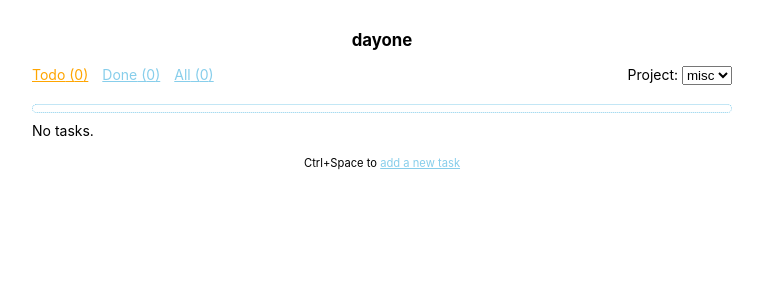
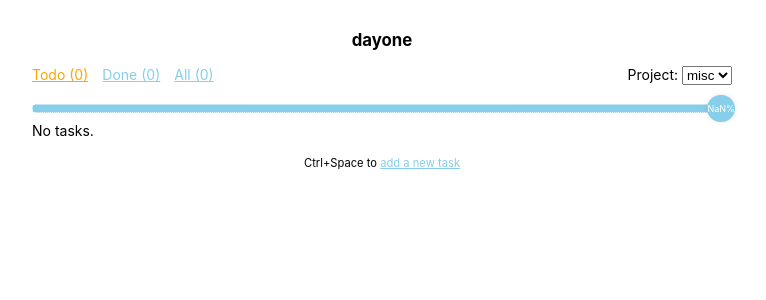
Before and after one commit to chandru89new/dayone, a React (Create React App) app: page /1/ in a window 1280 px wide. Shown: the top 300 px of the page, without its empty margins (258-1024 px from the left). Built offline with nearby package versions, Linux system fonts and the light colour scheme.

Commit message:
progress bar refinements

```diff
--- a/src/comps/progress/index.js
+++ b/src/comps/progress/index.js
@@ -1,34 +1,43 @@
-import React from "react";
+import React, { useEffect, useState } from "react";
 import { connect } from "react-redux";
-import { withRouter } from "react-router-dom";
+import { useParams } from "react-router-dom";
 import "./style.sass";
 
 const mapStore = store => {
   const done = store.tasks.filter(t => t.status === "done");
-  if (!done || !done.length)
-    return {
-      total: store.tasks.length,
-      done: done.length,
-      progress: 0
-    };
   return {
-    total: store.tasks.length,
-    done: done.length,
-    progress: (done.length * 100) / store.tasks.length
+    tasks: {
+      all: store.tasks,
+      done: done
+    }
   };
 };
 
+const filterByProject = project => tasks =>
+  tasks.filter(t => t.project === project);
+
 function Progress(props) {
-  const computedStyle = () => {
+  let { project } = useParams();
+  const projFilter = filterByProject(project);
+
+  const progress = () => {
+    const total = projFilter(props.tasks.all).length;
+    const done = projFilter(props.tasks.done).length;
+    const p = (done * 100) / total;
     return {
-      width: props.progress + "%"
+      style: {
+        width: p + "%"
+      },
+      value: parseInt(p)
     };
   };
   return (
     <div className="progress">
-      <div className="overlay" style={computedStyle()}></div>
+      <div className="overlay" style={progress().style}>
+        <span className="overlay-text">{progress().value + "%"}</span>
+      </div>
     </div>
   );
 }
 
-export default connect(mapStore)(withRouter(Progress));
+export default connect(mapStore)(Progress);
--- a/src/comps/progress/style.sass
+++ b/src/comps/progress/style.sass
@@ -2,7 +2,7 @@
   margin: 0.5em 0
   border: 1px dotted rgba(skyblue, 1)
   border-radius: 100px
-  overflow: hidden
+  // overflow: hidden
   min-height: 0.5em
   max-height: 0.5em
   position: relative
@@ -14,6 +14,21 @@
     bottom: 0
     background: skyblue
     font-size: 0.8em
+    .overlay-text
+      position: absolute
+      right: -4px
+      top: -10px
+      height: 24px
+      width: 24px
+      display: flex
+      justify-content: center
+      align-items: center
+      border-radius: 50px
+      background: skyblue
+      color: white
+      font-size: 0.8em
+      padding: 0.2em
+      box-shadow: 0 0 5px rgba(black,0.1)
   span
     display: inline-block
   span + span
--- a/src/comps/rawforms/index.js
+++ b/src/comps/rawforms/index.js
@@ -7,6 +7,7 @@ const beautify = string => JSON.stringify(string, null, 2);
 const pipe = (...fns) => arg => fns.reduce((val, currFn) => currFn(val), arg);
 
 function RawForms() {
+  const keys = Object.keys(localStorage);
   const [data, setData] = useState({ key: "tasks" });
   const [contents, setContents] = useState({ data: "" });
   const changeContent = e => setContents({ data: e.target.value });
@@ -25,8 +26,9 @@ function RawForms() {
     <div className="raw-container">
       <div>
         <select defaultValue={data} onChange={changeData}>
-          <option value="tasks">tasks</option>
-          <option value="projects">projects</option>
+          {keys.map(key => (
+            <option value={key}>{key}</option>
+          ))}
         </select>
       </div>
       <div>
```
